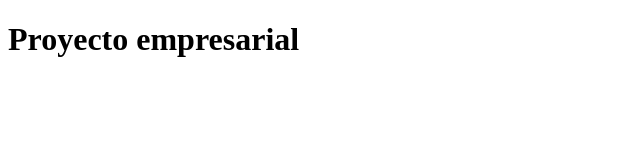
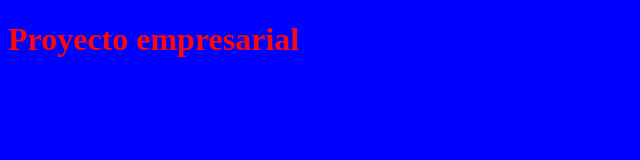
Before and after one commit to Ezeqielito/CursoGit, a plain HTML site: page index.html in a window 1280 px wide. Shown: the whole page, without its empty margins (0-640 px from the left). Drawn offline with Linux system fonts and the light colour scheme.

Commit message:
negrita y color rojo

```diff
--- a/CSS/estilos.css
+++ b/CSS/estilos.css
@@ -1,2 +1,8 @@
 @charset "utf-8";
 /* CSS Document */
+
+body{
+	background-color:#00F;
+	font-weight: bold;
+	color:#FB080C
+}
```
